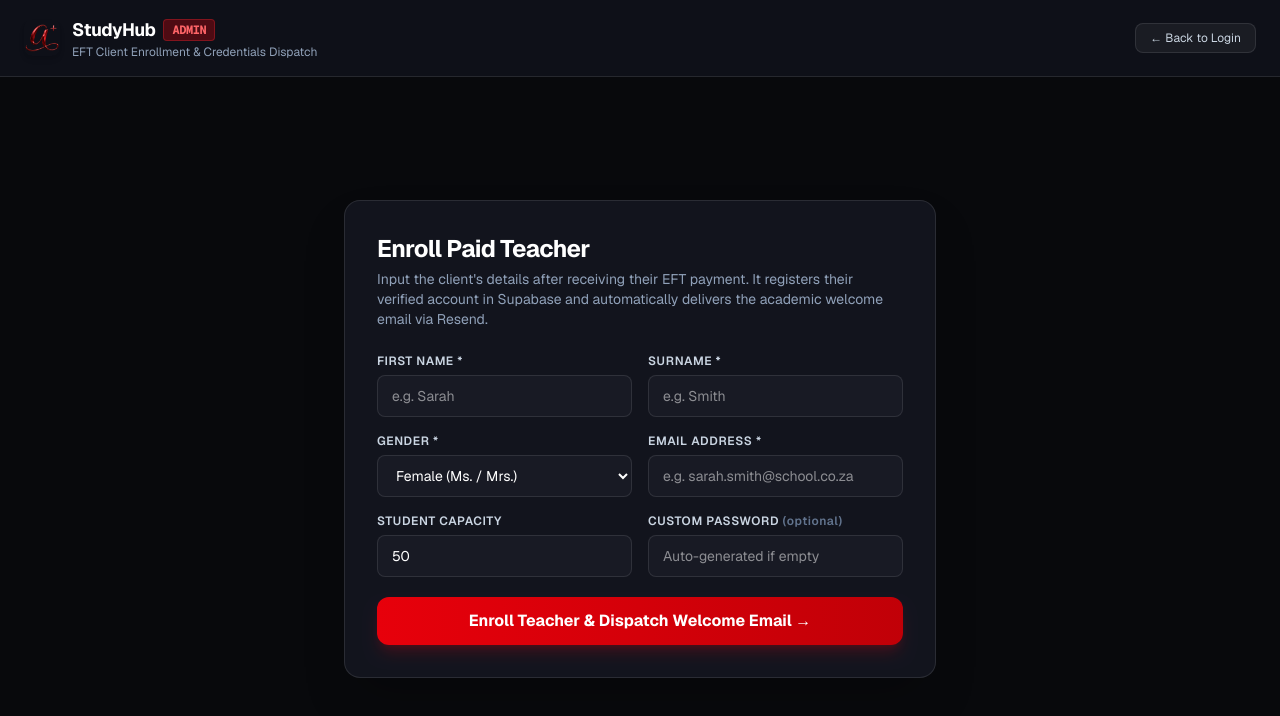
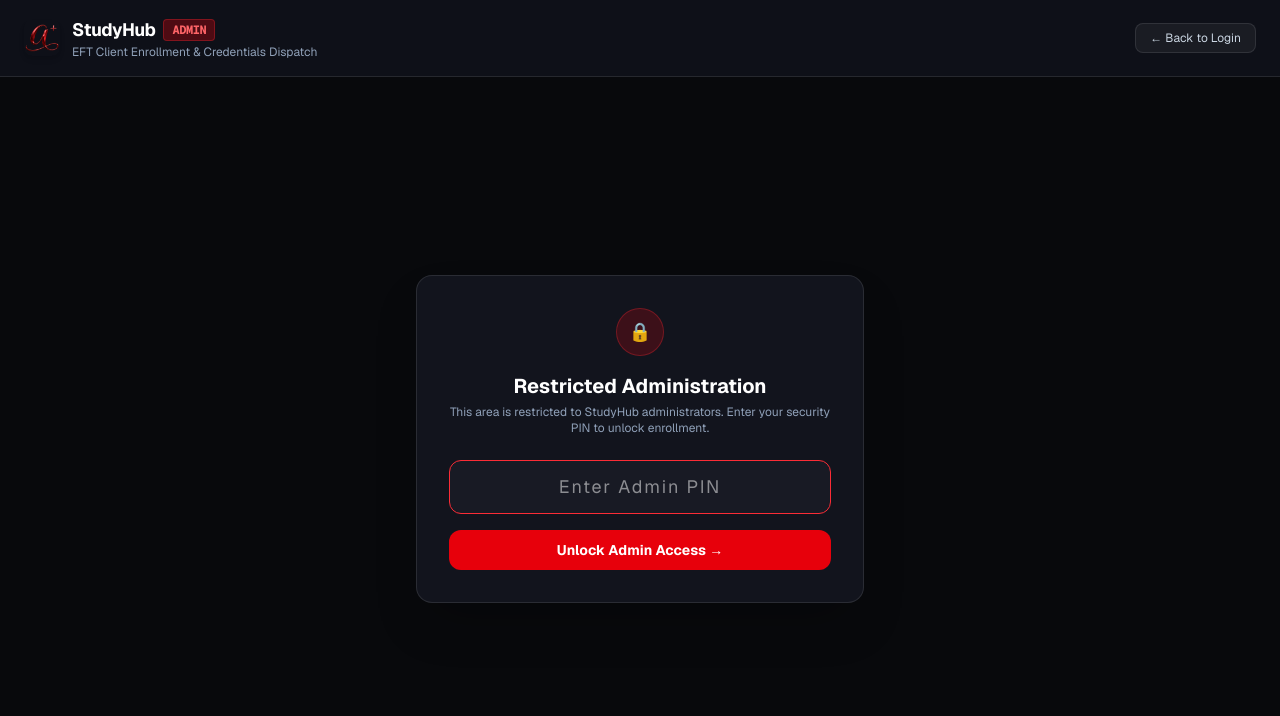
Before and after one commit to Naeiseul/StudyHub, a Next.js app: page /admin in a window 1280 px wide. Shown: the top 716 px of the page. Built offline with nearby package versions, Linux system fonts and the light colour scheme.

Commit message:
fix: add resilient fallback env keys and PIN security to /admin page

```diff
--- a/src/app/admin/page.tsx
+++ b/src/app/admin/page.tsx
@@ -5,6 +5,10 @@ import Link from "next/link";
 import Image from "next/image";
 
 export default function AdminEnrollment() {
+  const [adminPin, setAdminPin] = useState("");
+  const [isUnlocked, setIsUnlocked] = useState(false);
+  const [pinError, setPinError] = useState("");
+
   const [firstName, setFirstName] = useState("");
   const [surname, setSurname] = useState("");
   const [gender, setGender] = useState<"female" | "male">("female");
@@ -14,6 +18,16 @@ export default function AdminEnrollment() {
   const [loading, setLoading] = useState(false);
   const [result, setResult] = useState<any | null>(null);
   const [error, setError] = useState("");
+
+  const handleUnlock = (e: React.FormEvent) => {
+    e.preventDefault();
+    if (adminPin.trim() === "2026") {
+      setIsUnlocked(true);
+      setPinError("");
+    } else {
+      setPinError("Incorrect Admin PIN. Access denied.");
+    }
+  };
 
   const handleEnroll = async (e: React.FormEvent) => {
     e.preventDefault();
@@ -88,6 +102,43 @@ export default function AdminEnrollment() {
 
       {/* Content */}
       <main className="flex-1 max-w-2xl w-full mx-auto p-6 sm:p-10 flex flex-col justify-center">
+        {!isUnlocked ? (
+          /* PIN Protection Lock Screen */
+          <div className="bg-[#12141d] border border-white/10 rounded-2xl p-6 sm:p-8 shadow-2xl text-center max-w-md mx-auto w-full">
+            <div className="w-12 h-12 rounded-full bg-red-600/20 border border-red-500/30 flex items-center justify-center mx-auto mb-4 text-red-400 font-bold text-lg">
+              🔒
+            </div>
+            <h2 className="text-xl font-bold text-white mb-1">Restricted Administration</h2>
+            <p className="text-xs text-slate-400 mb-6">
+              This area is restricted to StudyHub administrators. Enter your security PIN to unlock enrollment.
+            </p>
+
+            {pinError && (
+              <div className="mb-4 p-2.5 rounded-lg bg-red-950/50 border border-red-500/50 text-red-300 text-xs">
+                {pinError}
+              </div>
+            )}
+
+            <form onSubmit={handleUnlock} className="space-y-4">
+              <input
+                type="password"
+                required
+                placeholder="Enter Admin PIN"
+                className="w-full text-center tracking-widest text-lg bg-[#181a24] border border-white/15 rounded-xl px-4 py-3 text-white focus:outline-none focus:border-red-500 transition-colors"
+                value={adminPin}
+                onChange={(e) => setAdminPin(e.target.value)}
+                autoFocus
+              />
+              <button
+                type="submit"
+                className="w-full bg-red-600 hover:bg-red-500 text-white font-bold py-2.5 px-4 rounded-xl transition-colors cursor-pointer text-sm"
+              >
+                Unlock Admin Access &rarr;
+              </button>
+            </form>
+          </div>
+        ) : (
+          /* Unlocked Admin Form */
           <div className="bg-[#12141d] border border-white/10 rounded-2xl p-6 sm:p-8 shadow-2xl">
             <div className="mb-6">
               <h2 className="text-2xl font-bold text-white tracking-tight">Enroll Paid Teacher</h2>
@@ -130,7 +181,7 @@ export default function AdminEnrollment() {
                   <input
                     type="text"
                     required
-                  placeholder="e.g. Sarah"
+                    placeholder="e.g. Olwethuthando"
                     className="w-full bg-[#181a24] border border-white/10 rounded-lg px-3.5 py-2.5 text-sm text-white focus:outline-none focus:border-red-500 transition-colors"
                     value={firstName}
                     onChange={(e) => setFirstName(e.target.value)}
@@ -144,7 +195,7 @@ export default function AdminEnrollment() {
                   <input
                     type="text"
                     required
-                  placeholder="e.g. Smith"
+                    placeholder="e.g. Zuma"
                     className="w-full bg-[#181a24] border border-white/10 rounded-lg px-3.5 py-2.5 text-sm text-white focus:outline-none focus:border-red-500 transition-colors"
                     value={surname}
                     onChange={(e) => setSurname(e.target.value)}
@@ -230,6 +281,7 @@ export default function AdminEnrollment() {
               </button>
             </form>
           </div>
+        )}
       </main>
     </div>
   );
--- a/src/app/api/enroll-teacher/route.ts
+++ b/src/app/api/enroll-teacher/route.ts
@@ -10,8 +10,8 @@ export async function POST(request: Request) {
       return NextResponse.json({ error: "First Name, Surname, and Email are required" }, { status: 400 });
     }
 
-    const supabaseUrl = process.env.NEXT_PUBLIC_SUPABASE_URL;
-    const supabaseAnonKey = process.env.NEXT_PUBLIC_SUPABASE_ANON_KEY;
+    const supabaseUrl = process.env.NEXT_PUBLIC_SUPABASE_URL || "https://vqakyvqxqhgcwtpaexjk.supabase.co";
+    const supabaseAnonKey = process.env.NEXT_PUBLIC_SUPABASE_ANON_KEY || "sb_publishable_05Uj2vkw83-oL0a2BAeCmQ_fMpmynlF";
     const resendApiKey = process.env.RESEND_API_KEY;
     const emailFrom = process.env.EMAIL_FROM || "StudyHub <info@logtraq.co.za>";
 
```
Also changed, not shown: src/app/api/send-invite/route.ts (line endings or trailing spaces). Lines whose indentation alone changed are shown as unchanged.
